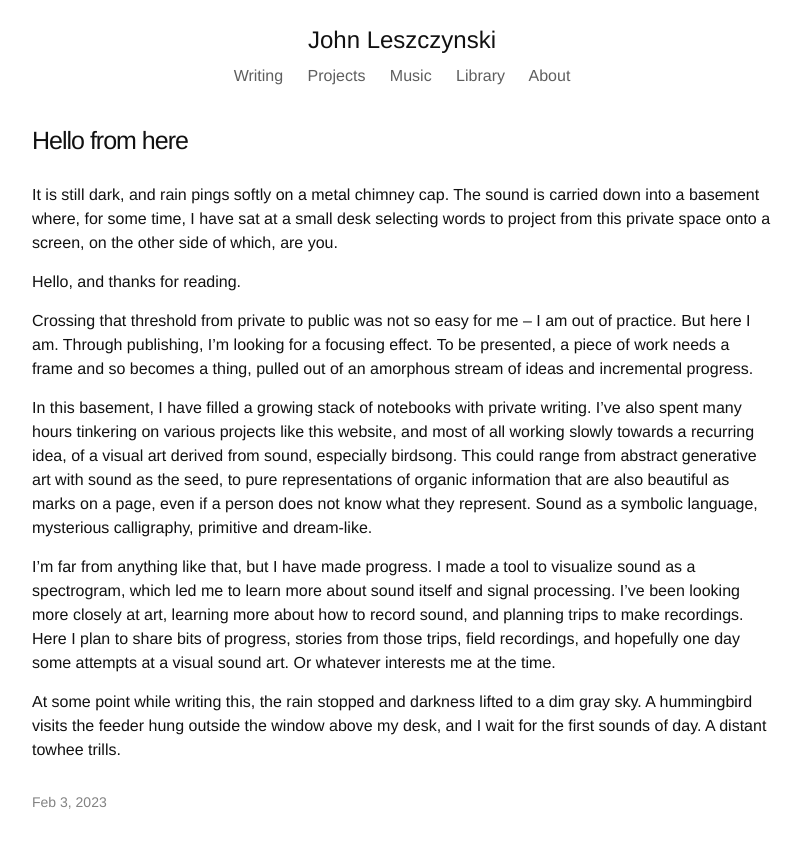
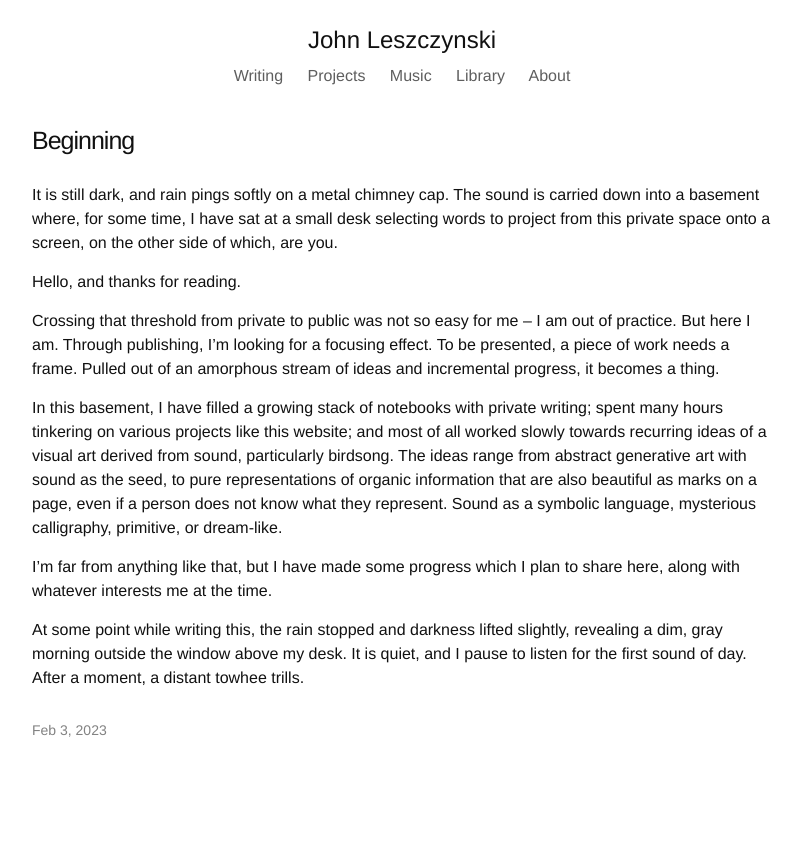
Before and after one commit to ave-llan/ave-llan.github.io, a Jekyll site: the page built from _posts/2023-02-03-beginning.md, in a window 1280 px wide. Shown: the top 848 px of the page, without its empty margins (238-1038 px from the left). Built offline with Jekyll 4.4.1, drawn with Linux system fonts in a browser that asks for light colours.

Commit message:
Update initial post

```diff
--- a/_posts/2023-02-03-beginning.md
+++ b/_posts/2023-02-03-beginning.md
@@ -1,6 +1,6 @@
 ---
 layout: post
-title:  "Hello from here"
+title:  "Beginning"
 date:   2023-02-03
 categories: writing
 ---
@@ -9,10 +9,10 @@ It is still dark, and rain pings softly on a metal chimney cap. The sound is car
 
 Hello, and thanks for reading.
 
-Crossing that threshold from private to public was not so easy for me -- I am out of practice. But here I am. Through publishing, I'm looking for a focusing effect.  To be presented, a piece of work needs a frame and so becomes a thing, pulled out of an amorphous stream of ideas and incremental progress.
+Crossing that threshold from private to public was not so easy for me -- I am out of practice. But here I am. Through publishing, I'm looking for a focusing effect.  To be presented, a piece of work needs a frame. Pulled out of an amorphous stream of ideas and incremental progress, it becomes a thing.
 
-In this basement, I have filled a growing stack of notebooks with private writing. I've also spent many hours tinkering on various projects like this website, and most of all working slowly towards a recurring idea, of a visual art derived from sound, especially birdsong.  This could range from abstract generative art with sound as the seed, to pure representations of organic information that are also beautiful as marks on a page, even if a person does not know what they represent. Sound as a symbolic language, mysterious calligraphy, primitive and dream-like.
+In this basement, I have filled a growing stack of notebooks with private writing; spent many hours tinkering on various projects like this website; and most of all worked slowly towards recurring ideas of a visual art derived from sound, particularly birdsong.  The ideas range from abstract generative art with sound as the seed, to pure representations of organic information that are also beautiful as marks on a page, even if a person does not know what they represent. Sound as a symbolic language, mysterious calligraphy, primitive, or dream-like.
 
-I'm far from anything like that, but I have made progress. I made a tool to visualize sound as a spectrogram, which led me to learn more about sound itself and signal processing. I've been looking more closely at art, learning more about how to record sound, and planning trips to make recordings. Here I plan to share bits of progress, stories from those trips, field recordings, and hopefully one day some attempts at a visual sound art. Or whatever interests me at the time.
+I'm far from anything like that, but I have made some progress which I plan to share here, along with whatever interests me at the time.
 
-At some point while writing this, the rain stopped and darkness lifted to a dim gray sky. A hummingbird visits the feeder hung outside the window above my desk, and I wait for the first sounds of day. A distant towhee trills.
+At some point while writing this, the rain stopped and darkness lifted slightly, revealing a dim, gray morning outside the window above my desk. It is quiet, and I pause to listen for the first sound of day. After a moment, a distant towhee trills.
```
